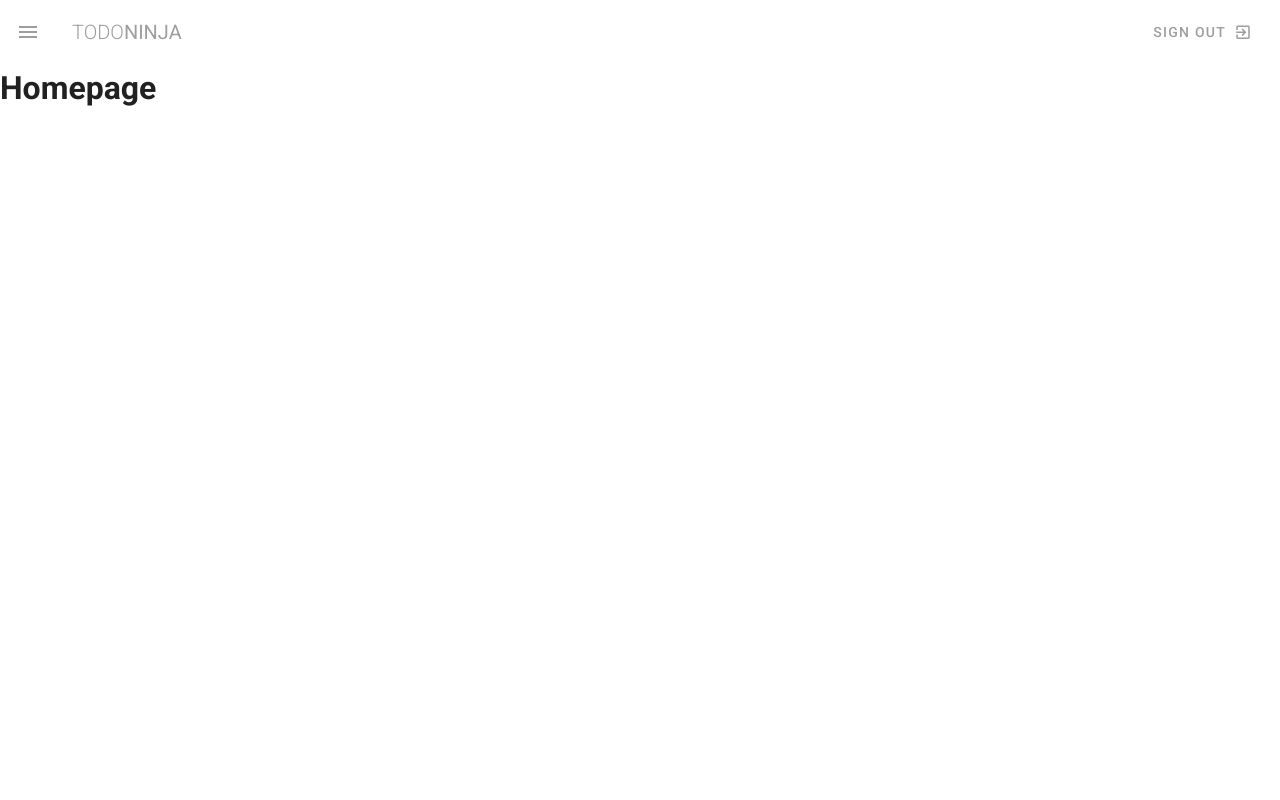
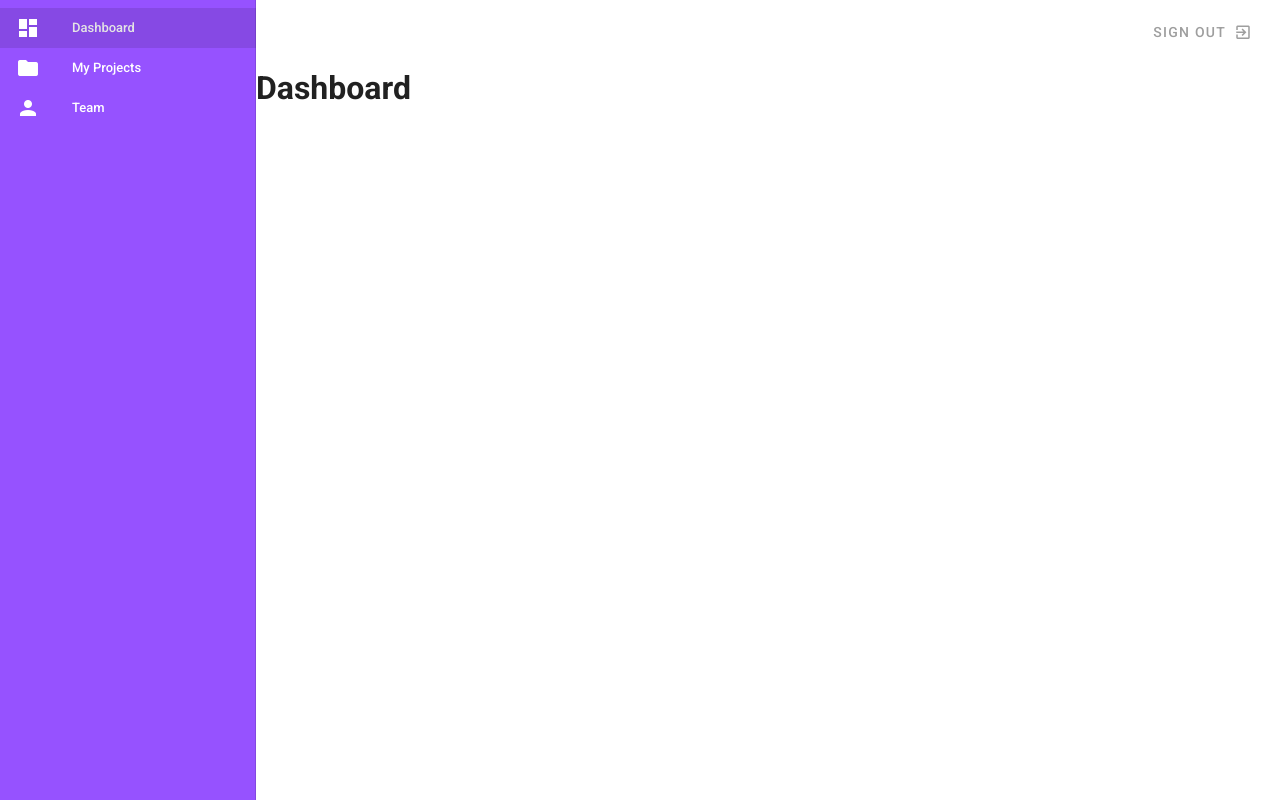
Before and after one commit to Arailyd/vuetify-1-5, a Vue app: page / in a window 1280 px wide. Built offline with nearby package versions, Linux system fonts and the light colour scheme.

Commit message:
Commit de video 11, falta arreglar la relacion entre el toolbar y el navigation drawer

```diff
--- a/src/components/Navbar.vue
+++ b/src/components/Navbar.vue
@@ -16,15 +16,15 @@
       </v-btn>
     </v-toolbar>
 
-    <v-navigation-drawer v-model="drawer" absolute temporary class="primary">
+    <v-navigation-drawer app clipped permanent  v-model="drawer"  class="primary">
       <v-list dense>
         <v-list-item v-for="link in links" :key="link.text" router :to="link.route">
           <v-list-item-icon>
             <v-icon color="white">{{ link.icon }}</v-icon>
           </v-list-item-icon>
 
-          <v-list-item-content class="white--text">
-            <v-list-item-title>{{ link.text }}</v-list-item-title>
+          <v-list-item-content >
+            <v-list-item-title class="white--text">{{ link.text }}</v-list-item-title>
           </v-list-item-content>
         </v-list-item>
       </v-list>
--- a/src/router/index.js
+++ b/src/router/index.js
@@ -1,22 +1,27 @@
 import Vue from 'vue'
 import VueRouter from 'vue-router'
-import Home from '../views/Home.vue'
+import Dashboard from '../views/Dashboard.vue'
+import Projects from '../views/Projects'
+import Team from '../views/Team'
 
 Vue.use(VueRouter)
 
 const routes = [
   {
     path: '/',
-    name: 'home',
-    component: Home
+    name: 'dashboard',
+    component: Dashboard
   },
   {
-    path: '/about',
-    name: 'about',
-    // route level code-splitting
-    // this generates a separate chunk (about.[hash].js) for this route
-    // which is lazy-loaded when the route is visited.
-    component: () => import(/* webpackChunkName: "about" */ '../views/About.vue')
+    path: '/projects',
+    name: 'projects',
+    component: Projects
+
+  },
+  {
+    path: '/team',
+    name: 'team',
+    component: Team
   }
 ]
 
--- a/src/views/About.vue
+++ /dev/null
@@ -1,5 +0,0 @@
-<template>
-  <div class="about">
-    <h1>This is an about page</h1>
-  </div>
-</template>
--- /dev/null
+++ b/src/views/Dashboard.vue
@@ -0,0 +1,13 @@
+<template>
+  <div class="dashboard">
+    <h1>Dashboard</h1>
+
+
+  </div>
+</template>
+
+<script>
+// @ is an alias to /src
+
+export default {};
+</script>
--- a/src/views/Home.vue
+++ b/src/views/Projects.vue
@@ -1,6 +1,6 @@
 <template>
-  <div class="home">
-    <h1>Homepage</h1>
+  <div class="projects">
+    <h1>Projects</h1>
 
 
   </div>
--- /dev/null
+++ b/src/views/Team.vue
@@ -0,0 +1,13 @@
+<template>
+  <div class="team">
+    <h1>Team</h1>
+
+
+  </div>
+</template>
+
+<script>
+// @ is an alias to /src
+
+export default {};
+</script>
```
